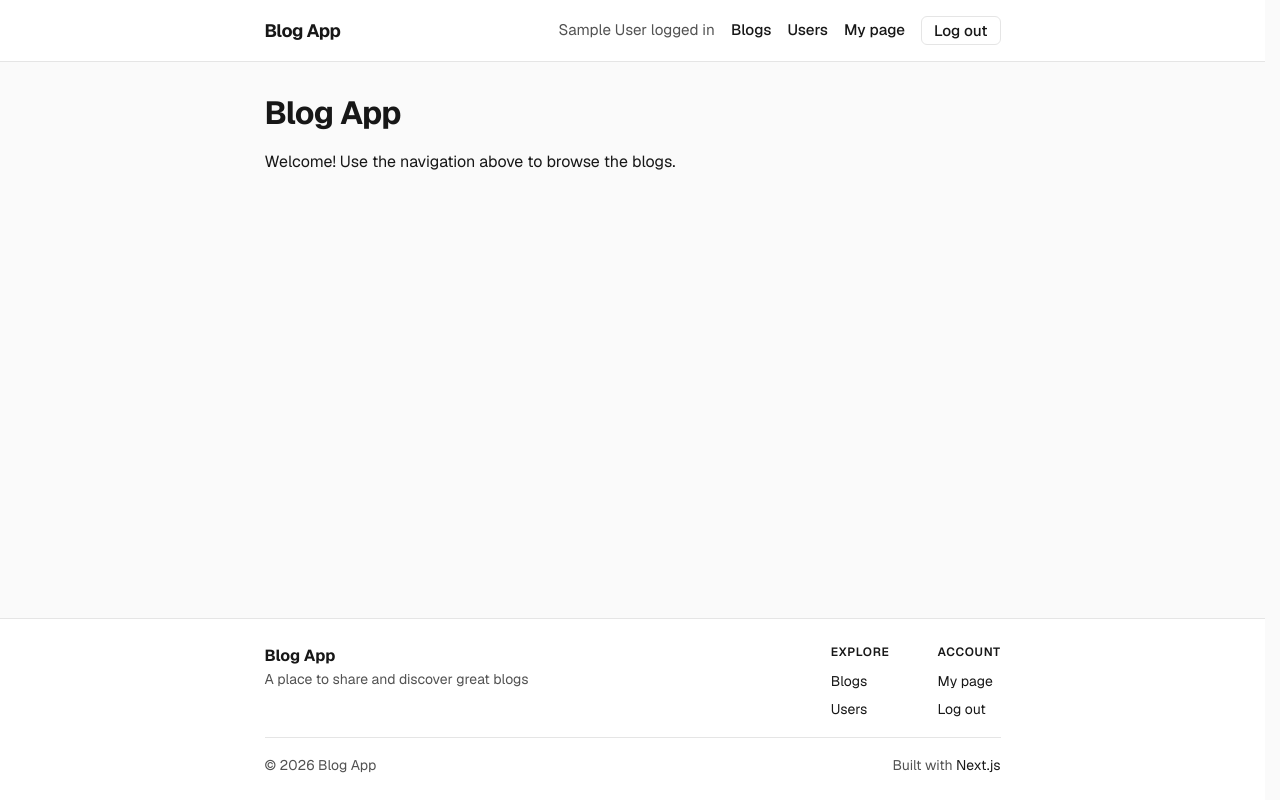
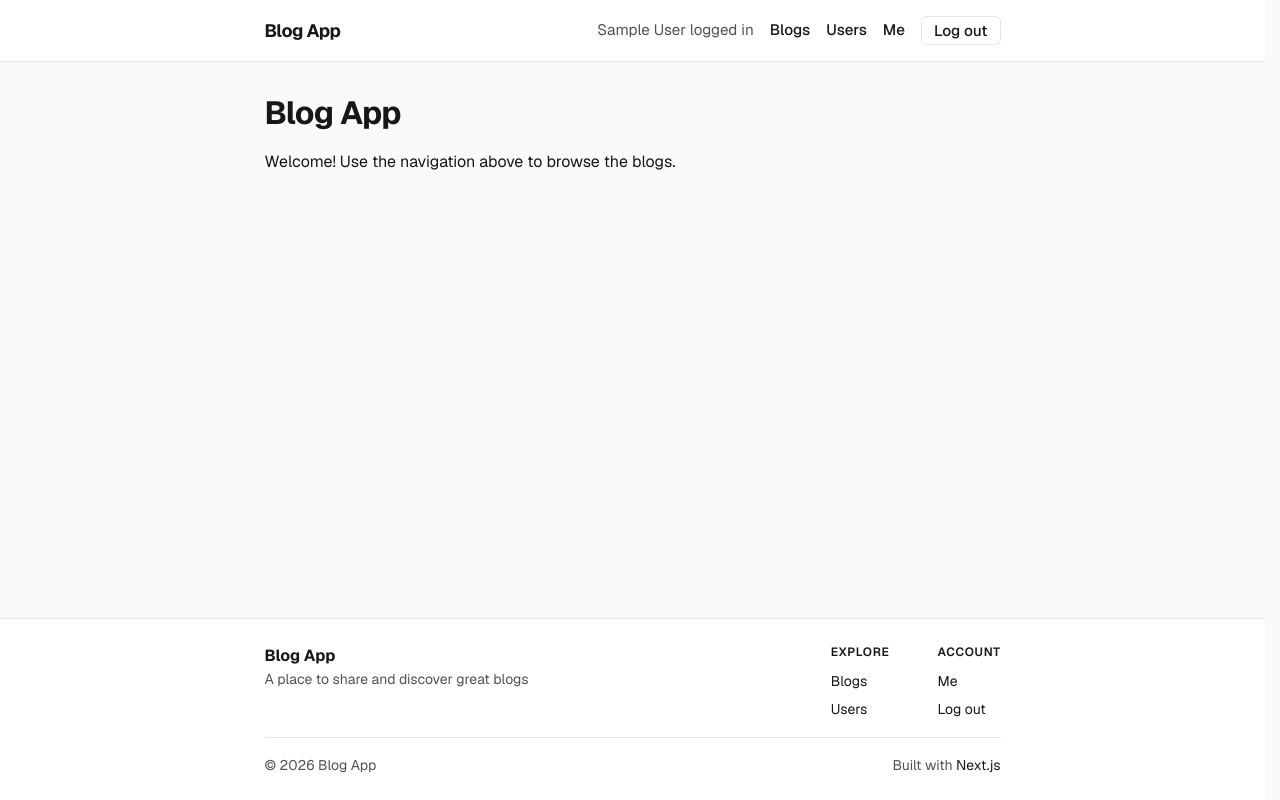
Before and after one commit to sjdumas/fso-blog-app, a Next.js app: page / in a window 1280 px wide. Built offline with nearby package versions, Linux system fonts and the light colour scheme; no server answers; sample sign-in values are in the browser's storage.

Commit message:
style: make link labels and headings consistent

```diff
--- a/app/blogs/page.tsx
+++ b/app/blogs/page.tsx
@@ -20,7 +20,7 @@ async function FilteredBlogList({ searchParams }: BlogsPageProps) {
           href="/blogs/new"
           className={`${buttonClass} shrink-0 whitespace-nowrap`}
         >
-          Create New Blog
+          Create new blog
         </Link>
         <form
           action="/blogs"
--- a/app/layout.tsx
+++ b/app/layout.tsx
@@ -54,7 +54,7 @@ async function UserStatus() {
   return (
     <span className="flex items-center gap-4">
       <Link href="/me" className={navLinkClass}>
-        My page
+        Me
       </Link>
       <form action={logout}>
         <button
@@ -67,6 +67,7 @@ async function UserStatus() {
     </span>
   );
 }
+
 export default function RootLayout({
   children,
 }: Readonly<{
--- a/app/me/page.tsx
+++ b/app/me/page.tsx
@@ -21,10 +21,10 @@ export default async function MePage() {
 
   return (
     <div>
-      <h1>My page</h1>
+      <h1>My profile</h1>
       <section className="rounded-lg border border-border bg-surface p-6">
-        <p className="m-0 text-lg font-semibold">{user.name}</p>
-        <p className="m-0 text-muted">@{user.username}</p>
+        <p className="m-0 text-lg font-semibold">Name: <span className="font-normal">{user.name}</span></p>
+        <p className="m-0 text-lg font-semibold">Username: <span className="font-normal">@{user.username}</span></p>
       </section>
       <section className="mt-6 rounded-lg border border-border bg-surface p-6">
         <h2 className="mt-0">API token</h2>
--- a/components/FooterAccountsLink.tsx
+++ b/components/FooterAccountsLink.tsx
@@ -23,7 +23,7 @@ export default async function FooterAccountLinks() {
   return (
     <>
       <li>
-        <Link href="/me">My page</Link>
+        <Link href="/me">Me</Link>
       </li>
       <li>
         <form action={logout}>
```
